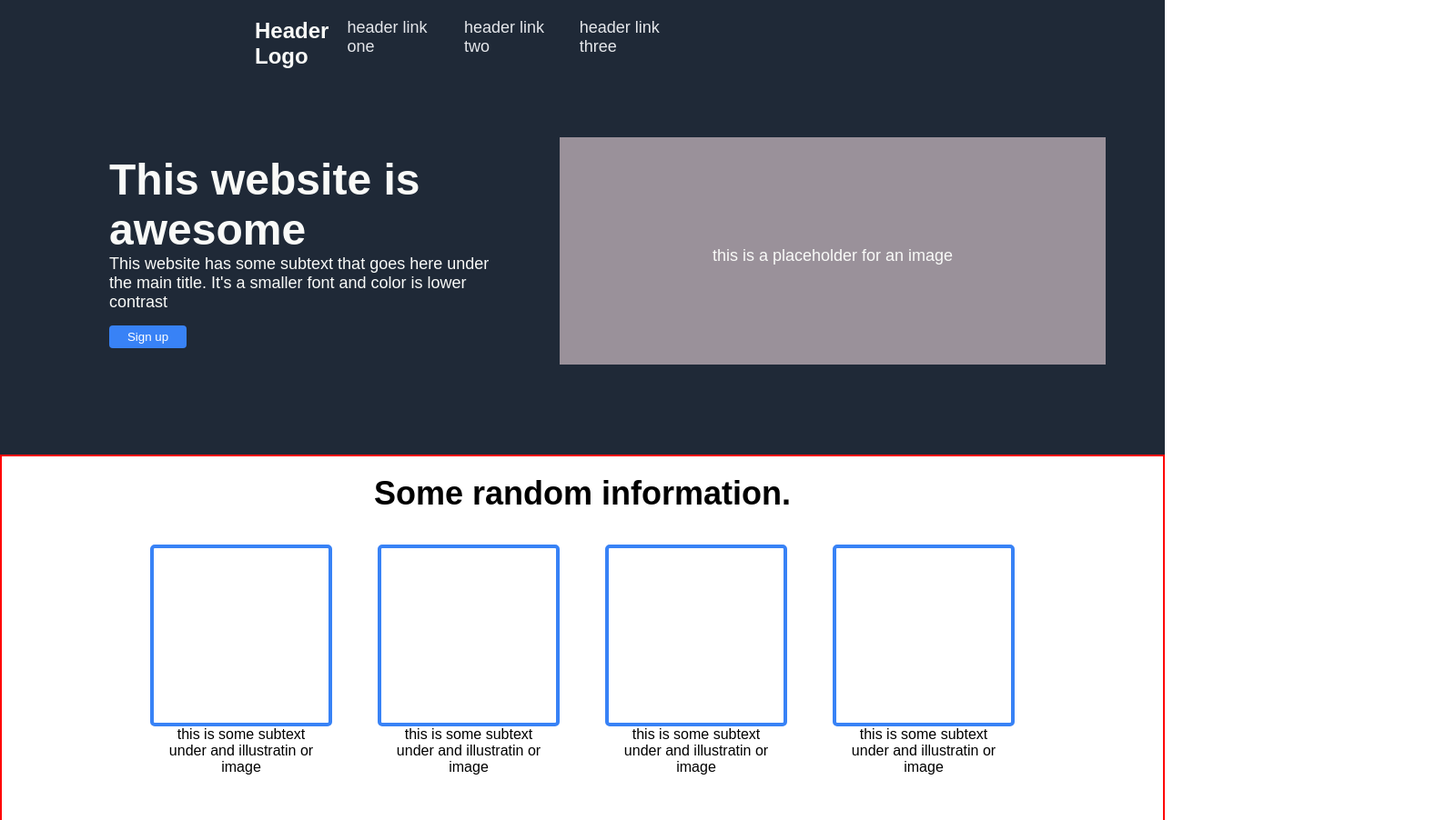
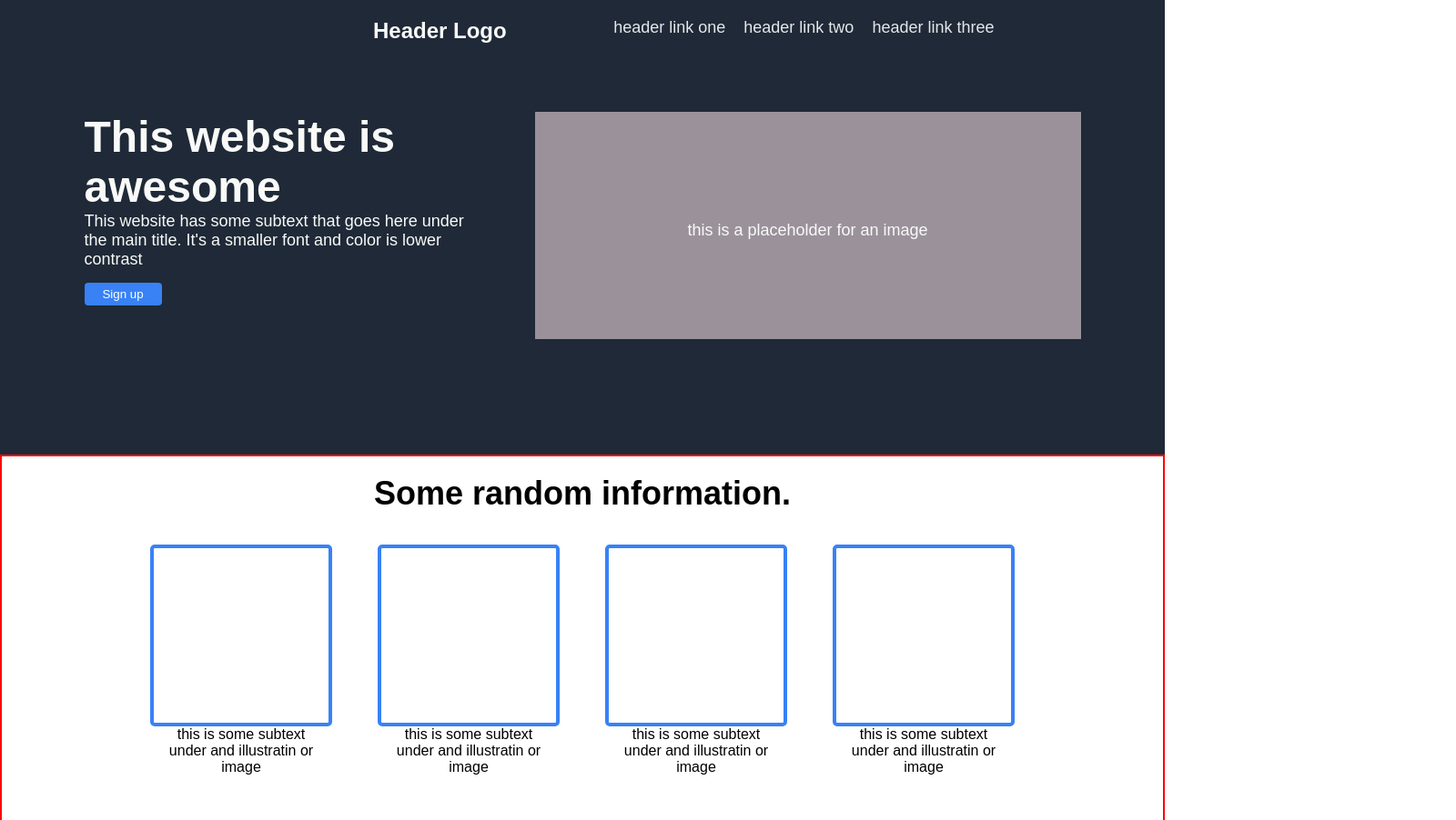
Before and after one commit to jay-schreffler/TOP-Foundations-LandingPage, a plain HTML site: page index.html in a window 1280 px wide. Shown: the top 902 px of the page at 91% size, 1600 px wide, since content can reach past the window. Drawn offline with Linux system fonts and the light colour scheme.

Commit message:
changed index.html and style.css - test-

```diff
--- a/index.html
+++ b/index.html
@@ -15,9 +15,11 @@
     <main>
         <nav>
             <h1 class="logo">Header Logo</h1>
-            <a href="#">header link one</a>
+            <div class="links">
+                <a href="#">header link one</a>
             <a href="#">header link two</a>
             <a href="#">header link three</a>
+            </div>
         </nav>
         <section class="main-content">
             <div class="left-content">
--- a/style.css
+++ b/style.css
@@ -15,12 +15,11 @@ main, footer {
 
 nav {
     display: flex;
-    gap: 20px;
 }
 
 nav .logo {
-    margin-left: 280px;
     flex: 1;
+    margin-left: 410px;
     margin-top: 20px;
     margin-bottom: 75px;
 
@@ -35,9 +34,17 @@ nav a {
     margin-bottom: 75px;
 }
 
-nav a:nth-last-child(1) {
+.links {
+    display: flex;
+    justify-content: center;
+    flex: 2;
+    gap: 20px;
+    margin-right: 160px;
+}
+
+/* nav a:nth-last-child(1) {
     margin-right: 525px;
-}
+} */
 
 .image-box {
     height: 250px;
@@ -52,9 +59,7 @@ nav a:nth-last-child(1) {
 
 .main-content {
     display: flex;
-    justify-content: flex-start;
-    width: 1600px;
-    margin: 0 auto;
+    justify-content: center;
     gap: 75px;
 }
 
@@ -69,13 +74,12 @@ nav a:nth-last-child(1) {
 .left-content, .right-content {
     display: flex;
     justify-content: flex-start;
-    align-items: center;
     height: 250px;
 }
 
 
 .left-inner-wrapper {
-    margin-left: 120px;
+
     width: 420px;
 }
 
```
